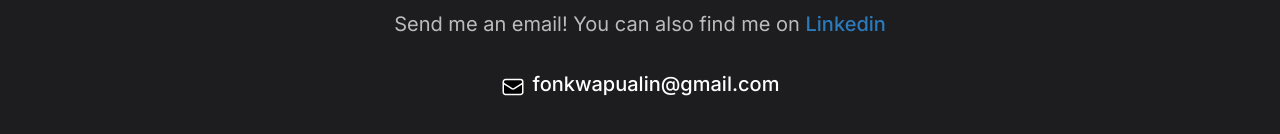
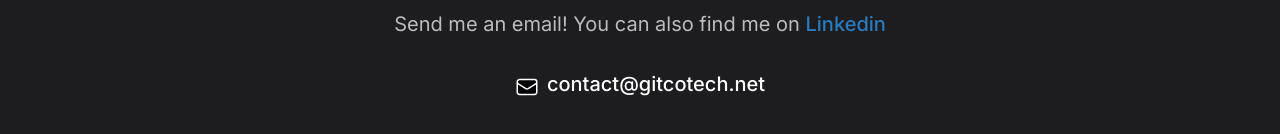
Before and after one commit to LnPaulin/resume_website, a React (Vite) app: page / in a window 1280 px wide. Shown: the part 5074-5208 px from the top of the page. Built offline with nearby package versions, Linux system fonts and the light colour scheme.

Commit message:
email fixed again

```diff
--- a/src/components/About.tsx
+++ b/src/components/About.tsx
@@ -88,7 +88,7 @@ function About() {
                 </svg>
               </a>
 
-              <a href="contact@gitcotech.net" target="_blank">
+              <a href="mailto:contact@gitcotech.net" target="_blank">
                 <svg
                   className="w-6 h-6 rounded-sm fill-white/70 hover:fill-cerulean cursor-pointer"
                   viewBox="0 0 232 232"
--- a/src/components/Contact.tsx
+++ b/src/components/Contact.tsx
@@ -27,7 +27,7 @@ export default function Contact() {
           className="w-6 h-6 group-hover:stroke-cerulean duration-300">
           <path strokeLinecap="round" strokeLinejoin="round" d="M21.75 6.75v10.5a2.25 2.25 0 0 1-2.25 2.25h-15a2.25 2.25 0 0 1-2.25-2.25V6.75m19.5 0A2.25 2.25 0 0 0 19.5 4.5h-15a2.25 2.25 0 0 0-2.25 2.25m19.5 0v.243a2.25 2.25 0 0 1-1.07 1.916l-7.5 4.615a2.25 2.25 0 0 1-2.36 0L3.32 8.91a2.25 2.25 0 0 1-1.07-1.916V6.75" />
         </svg>
-        <p className="text-xl font-medium group-hover:text-cerulean duration-300 mb-[5px]">fonkwapualin@gmail.com</p>
+        <p className="text-xl font-medium group-hover:text-cerulean duration-300 mb-[5px]">contact@gitcotech.net</p>
       </a>
     </div>
   )
```
